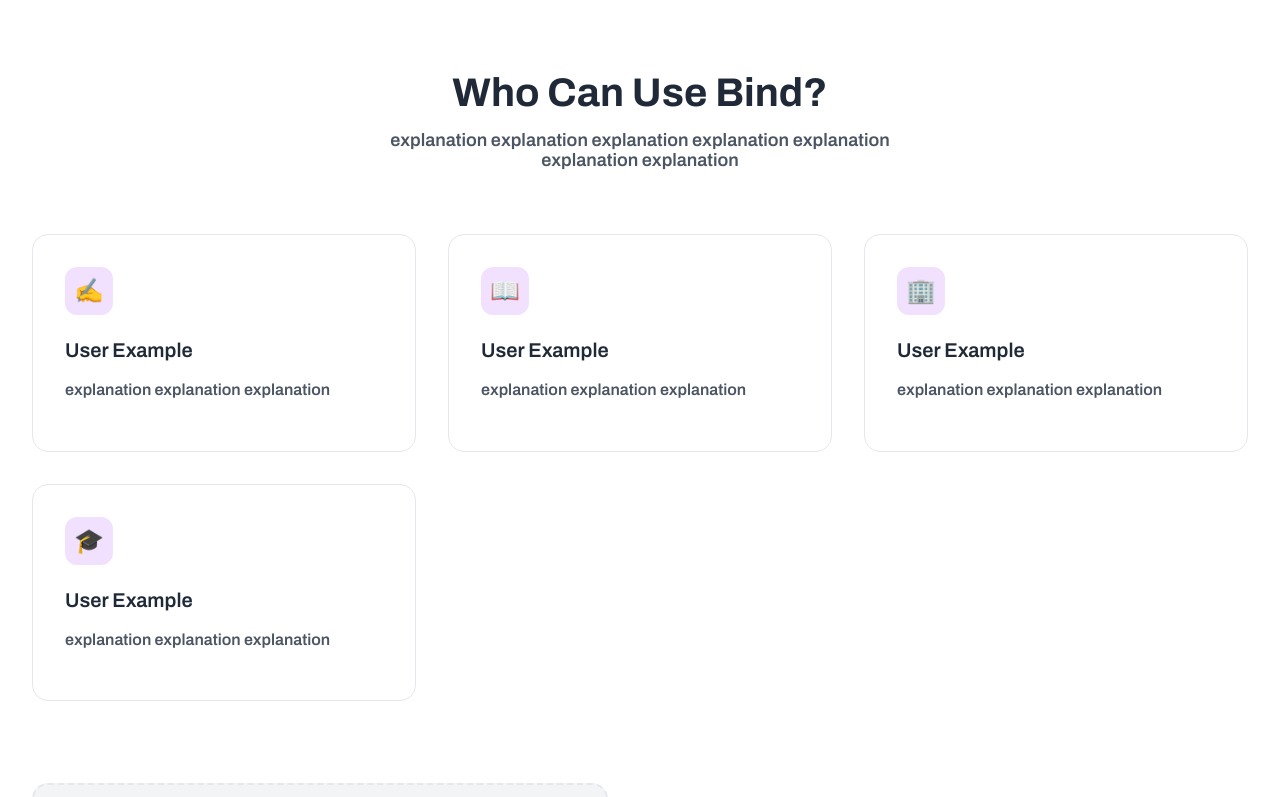
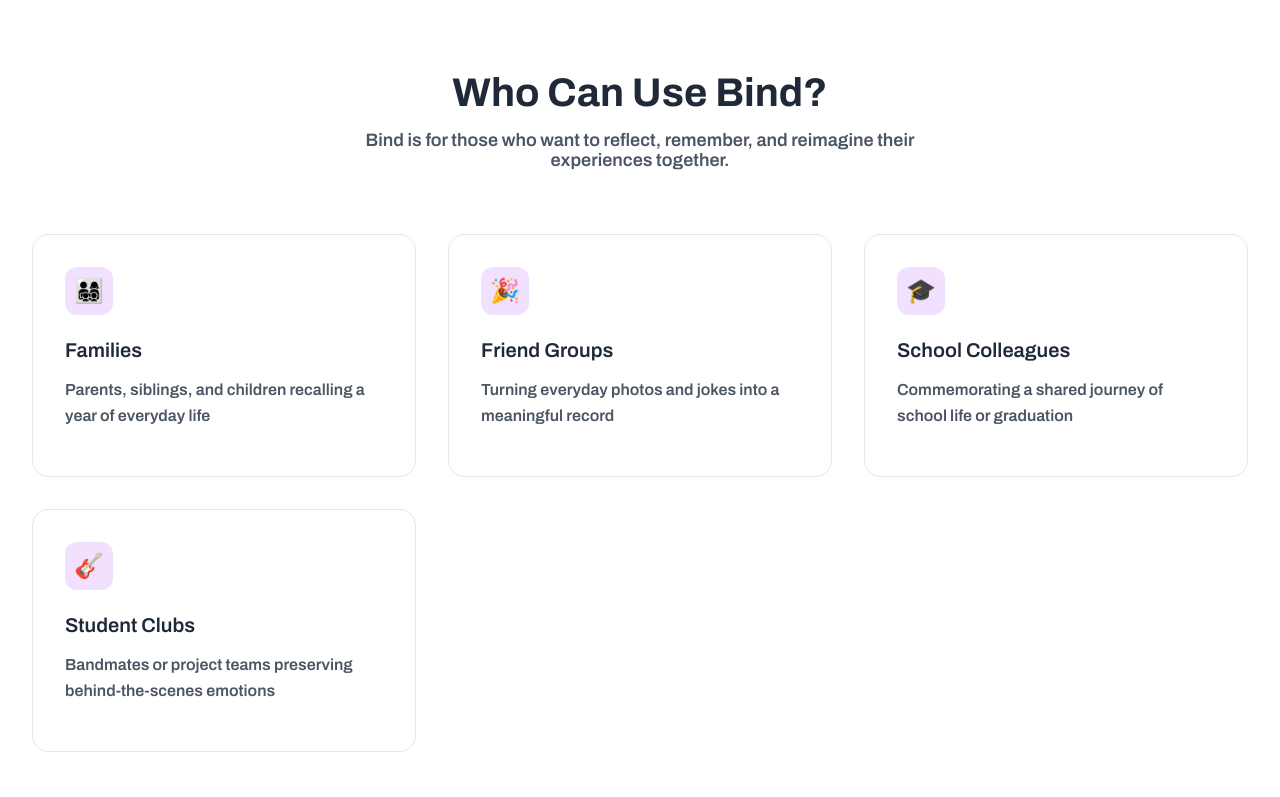
Before and after one commit to poster325/Bind-website, a React (Create React App) app: page / in a window 1280 px wide. Shown: the part 1920-2717 px from the top of the page. Built offline with nearby package versions, Linux system fonts and the light colour scheme.

Commit message:
Update Home.tsx

```diff
--- a/src/pages/Home.tsx
+++ b/src/pages/Home.tsx
@@ -384,31 +384,30 @@
           <SectionHeader>
             <SectionTitle>Who Can Use Bind?</SectionTitle>
             <SectionSubtitle>
-              explanation explanation explanation explanation explanation
-              explanation explanation
+              Bind is for those who want to reflect, remember, and reimagine their experiences together.
             </SectionSubtitle>
           </SectionHeader>
 
           <CardGrid>
             <Card>
-              <CardIcon>✍️</CardIcon>
-              <CardTitle>User Example</CardTitle>
-              <CardText>explanation explanation explanation</CardText>
+              <CardIcon>👨‍👩‍👧‍👦</CardIcon>
+              <CardTitle>Families</CardTitle>
+              <CardText>Parents, siblings, and children recalling a year of everyday life</CardText>
             </Card>
             <Card>
-              <CardIcon>📖</CardIcon>
-              <CardTitle>User Example</CardTitle>
-              <CardText>explanation explanation explanation</CardText>
-            </Card>
-            <Card>
-              <CardIcon>🏢</CardIcon>
-              <CardTitle>User Example</CardTitle>
-              <CardText>explanation explanation explanation</CardText>
+              <CardIcon>🎉</CardIcon>
+              <CardTitle>Friend Groups</CardTitle>
+              <CardText>Turning everyday photos and jokes into a meaningful record</CardText>
             </Card>
             <Card>
               <CardIcon>🎓</CardIcon>
-              <CardTitle>User Example</CardTitle>
-              <CardText>explanation explanation explanation</CardText>
+              <CardTitle>School Colleagues</CardTitle>
+              <CardText>Commemorating a shared journey of school life or graduation</CardText>
+            </Card>
+            <Card>
+              <CardIcon>🎸</CardIcon>
+              <CardTitle>Student Clubs</CardTitle>
+              <CardText>Bandmates or project teams preserving behind-the-scenes emotions</CardText>
             </Card>
           </CardGrid>
 
```
